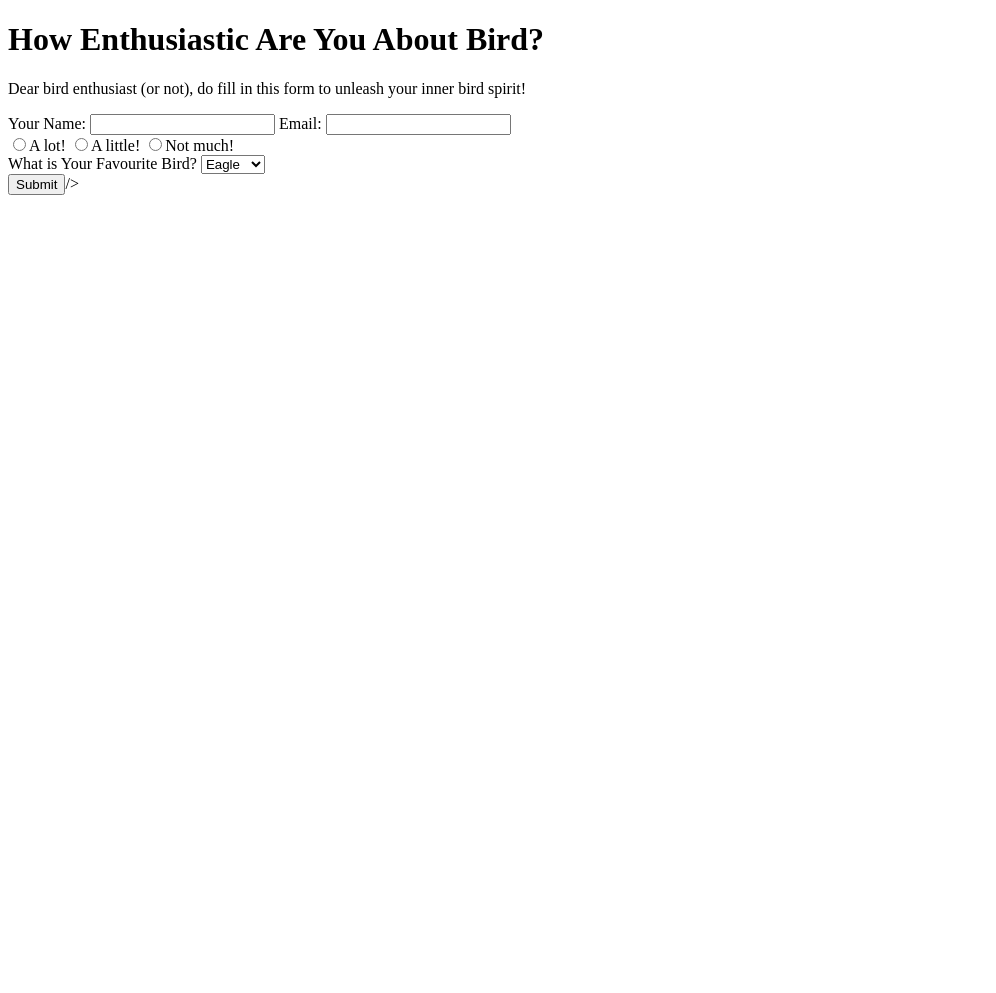
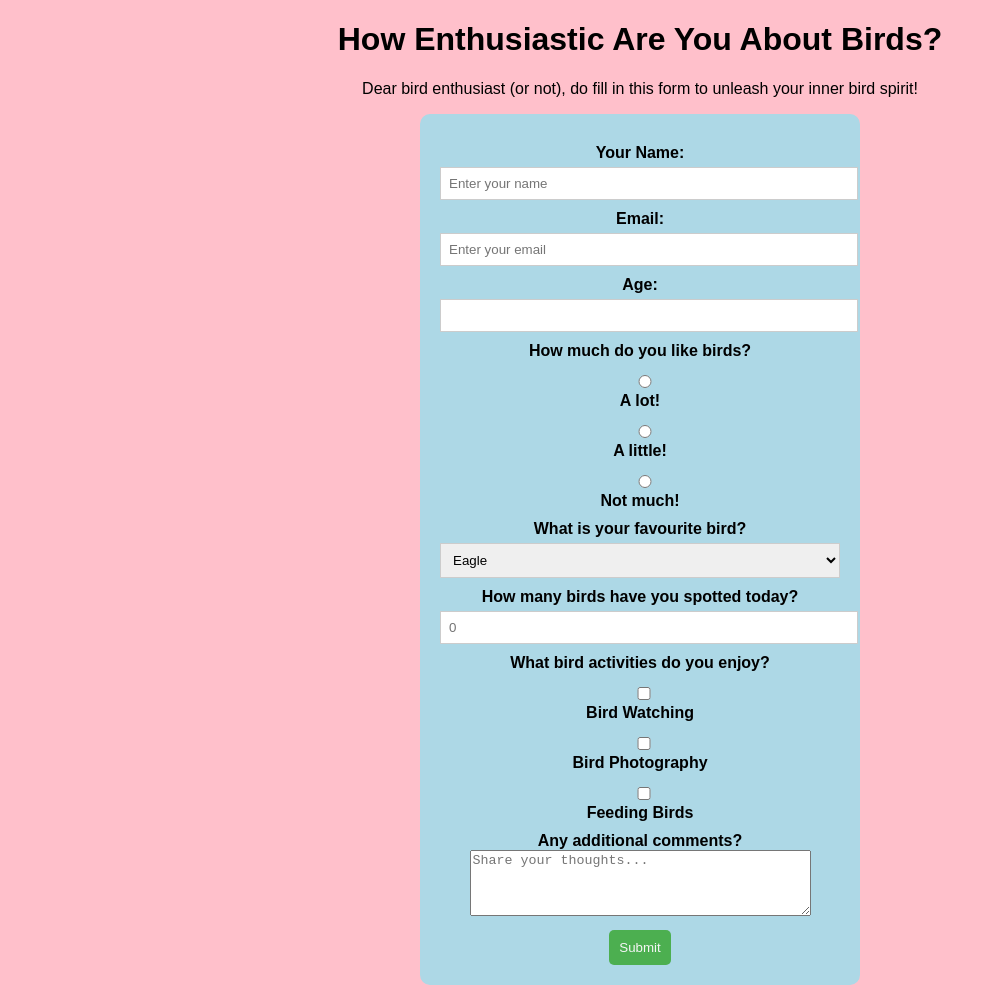
Before and after one commit to ashilahanim/fcc-responsive-web-design-projects, a plain HTML site: page survey-form-project-certification/index.html in a window 1280 px wide. Shown: the whole page, without its empty margins (0-996 px from the left). Before the commit the page ends 800 px from the top, so only its background shows below. Drawn offline with Linux system fonts and the light colour scheme.

Commit message:
Added code into survey-form-project-certication

```diff
--- a/survey-form-project-certification/index.html
+++ b/survey-form-project-certification/index.html
@@ -6,38 +6,65 @@
         <link rel="stylesheet" href="styles.css"/>
     </head>
     <body>
-        <h1>How Enthusiastic Are You About Bird?</h1>
-        <p>Dear bird enthusiast (or not), do fill in this form to unleash your inner bird spirit!</p>
-        <form method="post">
+        <h1 id="title">How Enthusiastic Are You About Birds?</h1>
+        <p id="description">Dear bird enthusiast (or not), do fill in this form to unleash your inner bird spirit!</p>
+        <form id="survey-form" method="post">
 
-            <!--Email Input-->
+            <!-- Email & Age Input -->
             <div>
-            <label for="name">Your Name: </label><input id="name" type="text" name="name" required>
-            <label for="email">Email: </label><input id="name" type="email" name="email" required>
+                <label for="name" id="name-label">Your Name:</label>
+                <input id="name" type="text" name="name" placeholder="Enter your name" required>
+
+                <label for="email" id="email-label">Email:</label>
+                <input id="email" type="email" name="email" placeholder="Enter your email" required>
+
+                <label for="age" id="age-label">Age:</label>
+                <input id="age" type="number" min="13" max="120">
             </div>
 
-            <!--Bird Enthusiasm Level (Radio Buttons)-->
+            <!-- Bird Enthusiasm Level (Radio Buttons) -->
             <div>
-            <label><input type="radio" name="enthusiasm" value="a-lot" required>A lot!</label>
-            <label><input type="radio" name="enthusiasm" value="a-little" required>A little!</label>
-            <label><input type="radio" name="enthusiasm" value="not-much" required>Not much!</label>
+                <label>How much do you like birds?</label>
+                <label><input type="radio" name="enthusiasm" value="a-lot" required> A lot!</label>
+                <label><input type="radio" name="enthusiasm" value="a-little" required> A little!</label>
+                <label><input type="radio" name="enthusiasm" value="not-much" required> Not much!</label>
             </div>
 
-            <!--Favourite Bird (Dropdown)-->
+            <!-- Favourite Bird (Dropdown) -->
             <div>
-            <label for="favourite-bird">What is Your Favourite Bird?</label>
-            <select id="favourite-bird" name="favourite-bird">
-                <option value="eagle">Eagle</option>
-                <option value="parrot">Parrot</option>
-                <option value="pigeon">Pigeon</option>
-                <option valur="owl">Owl</option>
-                <option value="other">Other</option>
-            </select>
+                <label for="dropdown">What is your favourite bird?</label>
+                <select id="dropdown" name="favourite-bird">
+                    <option value="eagle">Eagle</option>
+                    <option value="parrot">Parrot</option>
+                    <option value="pigeon">Pigeon</option>
+                    <option value="owl">Owl</option>
+                    <option value="other">Other</option>
+                </select>
             </div>
 
-            <button type="submit">Submit</button>/>
+            <!-- Number of Birds Spotted -->
+            <div>
+                <label for="number" id="number-label">How many birds have you spotted today?</label>
+                <input id="number" name="number" type="number" min="0" max="100" placeholder="0" required>
+            </div>
+
+            <!-- Checkbox Section -->
+            <div>
+                <label>What bird activities do you enjoy?</label>
+                <label><input type="checkbox" name="activities" value="bird-watching"> Bird Watching</label>
+                <label><input type="checkbox" name="activities" value="photography"> Bird Photography</label>
+                <label><input type="checkbox" name="activities" value="feeding"> Feeding Birds</label>
+            </div>
+
+            <!-- Textarea for Additional Comments -->
+            <div>
+                <label for="comments">Any additional comments?</label>
+                <textarea id="comments" name="comments" rows="4" cols="40" placeholder="Share your thoughts..."></textarea>
+            </div>
+
+            <!-- Submit Button -->
+            <button id="submit" type="submit">Submit</button>
+
         </form>
-        </body>
-      </html>
     </body>
 </html>
--- a/survey-form-project-certification/styles.css
+++ b/survey-form-project-certification/styles.css
@@ -0,0 +1,42 @@
+body {
+    font-family: Arial, Helvetica, sans-serif;
+    background-color: pink;
+    text-align: center;
+    padding; 20px;
+}
+
+#survey-form {
+    background: lightblue;
+    padding: 20px;
+    border-radius: 10px;
+    box-shadow: 0 0 10 rgba(0, 0, 0, 0.1);
+    max-width: 400px;
+    margin: auto;
+}
+
+label {
+    font-weight: bold;
+    display: block;
+    margin-top: 10px;
+}
+
+select, input {
+    width: 100%;
+    padding: 8px;
+    margin-top: 5px;
+    border: 1px solid #ccc;
+}
+
+button {
+    background-color: #4caf50;
+    color: whitesmoke;
+    padding: 10px;
+    border: none;
+    border-radius: 5px;
+    cursor: pointer;
+    margin-top: 10px;
+}
+
+button:hover {
+    background-color: grey;
+}
```
